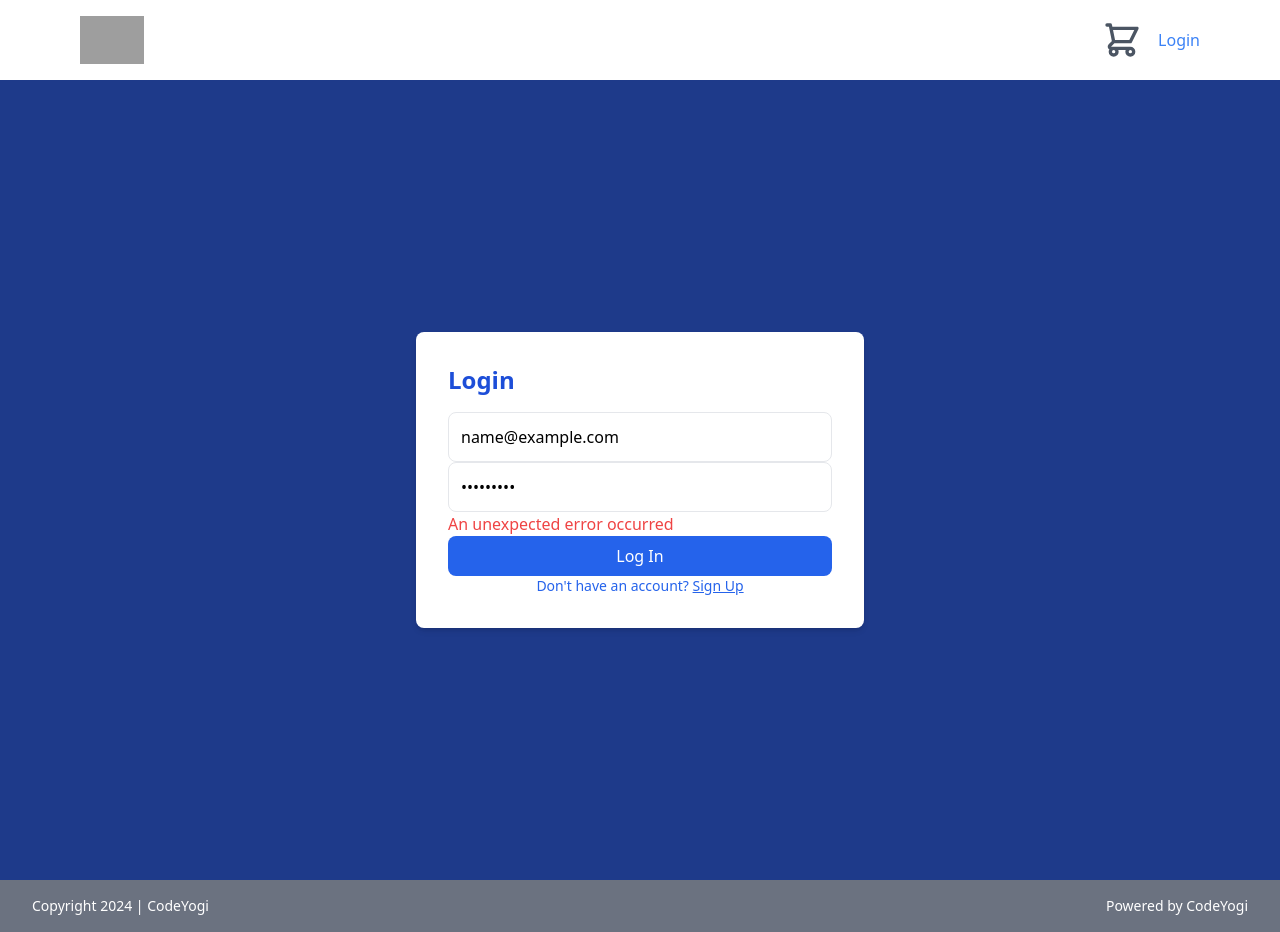
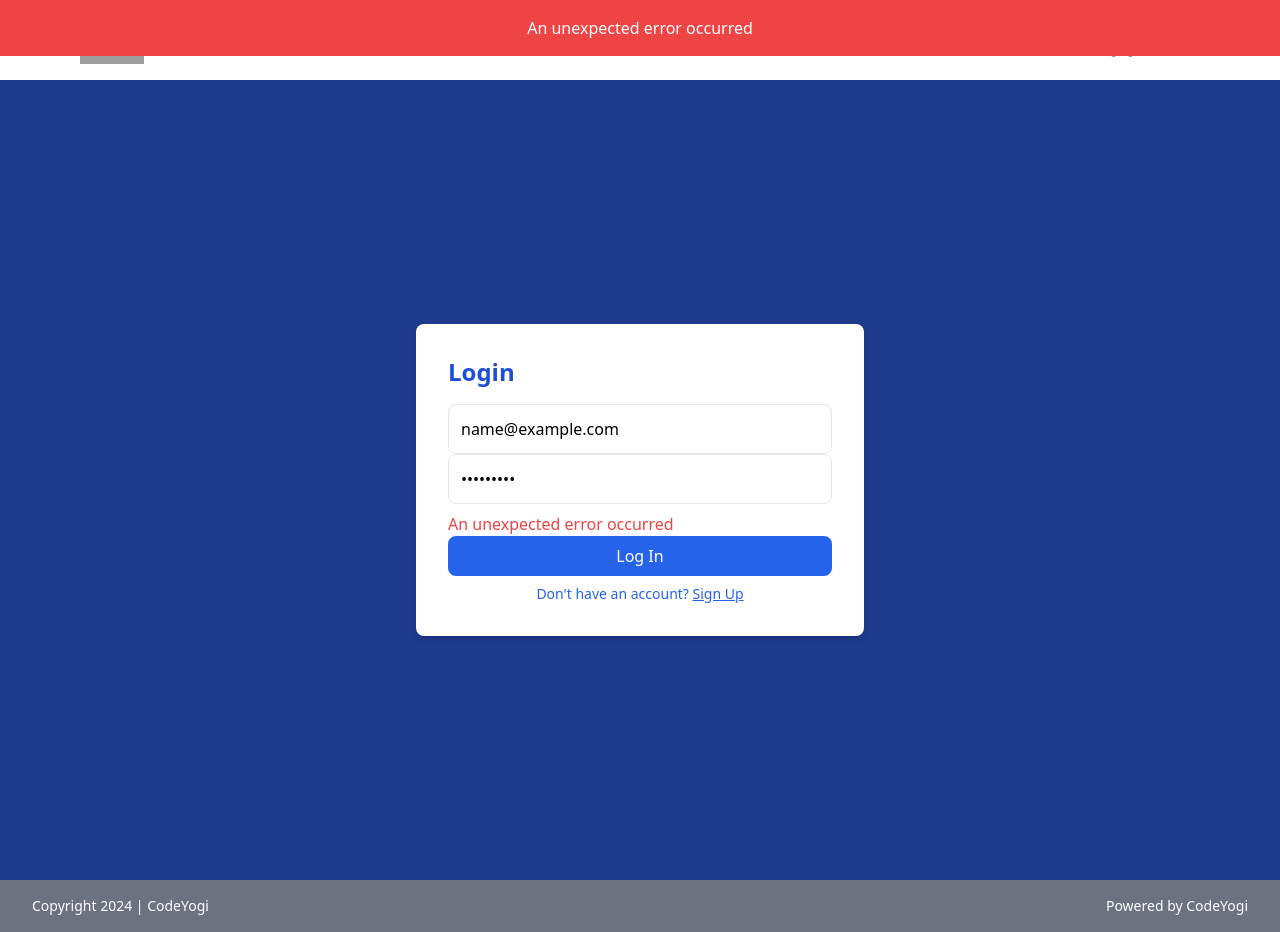
Before and after one commit to Rahil-Mohammad/EComApp, a React (Vite) app: page /login in a window 1280 px wide. Both pictures are taken after typing "name@example.com", "Sample123" into the empty fields and a click on the button "Log In". Built offline with nearby package versions, Linux system fonts and the light colour scheme; no server answers; grey boxes are pictures that could not be loaded.

Commit message:
api error handling

```diff
--- a/src/Login.jsx
+++ b/src/Login.jsx
@@ -3,8 +3,9 @@ import { Formik, Field, ErrorMessage, Form } from 'formik';
 import * as Yup from 'yup';
 import { useNavigate } from 'react-router-dom';
 import axios from 'axios';
+import withPopup from './withPopup'; // Import the HOC
 
-const LoginForm = ({ isSignUp, switchToSignUp, switchToLogin }) => {
+const LoginForm = ({ isSignUp, switchToSignUp, switchToLogin, showPopup }) => {
   const navigate = useNavigate();
 
   const handleSubmit = async (values, { setSubmitting, setErrors }) => {
@@ -17,17 +18,20 @@ const LoginForm = ({ isSignUp, switchToSignUp, switchToLogin }) => {
 
       if (response.data.token) {
         localStorage.setItem('jwtToken', response.data.token);
-        navigate('/dashboard');
+        navigate('/dashboard'); // Redirect to dashboard
       }
     } catch (error) {
       console.log('Error', error.response);
       if (error.response && error.response.data && error.response.data.errors) {
         const errorMessages = error.response.data.errors.map(err => `${err.field}: ${err.message}`).join(', ');
         setErrors({ apiError: errorMessages });
+        showPopup('Invalid credentials provided'); // Show popup notification
       } else if (error.response && error.response.data && error.response.data.message) {
         setErrors({ apiError: error.response.data.message });
+        showPopup('Invalid credentials provided'); // Show popup notification
       } else {
         setErrors({ apiError: 'An unexpected error occurred' });
+        showPopup('An unexpected error occurred'); // Show popup notification
       }
     } finally {
       setSubmitting(false);
@@ -81,7 +85,7 @@ const LoginForm = ({ isSignUp, switchToSignUp, switchToLogin }) => {
                 />
                 <ErrorMessage name="password" component="div" className="mt-2 text-sm text-red-600" />
               </div>
-              {errors.apiError && <div className="text-red-500">{errors.apiError}</div>}
+              {errors.apiError && <div className="text-red-500 mt-2">{errors.apiError}</div>}
               <button
                 type="submit"
                 disabled={isSubmitting}
@@ -89,7 +93,7 @@ const LoginForm = ({ isSignUp, switchToSignUp, switchToLogin }) => {
               >
                 {isSignUp ? 'Sign Up' : 'Log In'}
               </button>
-              <p className="text-sm text-center text-blue-600">
+              <p className="text-sm text-center text-blue-600 mt-2">
                 {isSignUp ? 'Already have an account?' : "Don't have an account?"}{' '}
                 <button
                   type="button"
@@ -107,6 +111,8 @@ const LoginForm = ({ isSignUp, switchToSignUp, switchToLogin }) => {
   );
 };
 
+const EnhancedLoginForm = withPopup(LoginForm);
+
 const Login = () => {
   const [isSignUp, setIsSignUp] = useState(false);
 
@@ -114,7 +120,7 @@ const Login = () => {
   const switchToLogin = () => setIsSignUp(false);
 
   return (
-    <LoginForm
+    <EnhancedLoginForm
       isSignUp={isSignUp}
       switchToSignUp={switchToSignUp}
       switchToLogin={switchToLogin}
--- a/src/api.js
+++ b/src/api.js
@@ -11,4 +11,4 @@ axios.interceptors.request.use(
   (error) => {
     return Promise.reject(error);
   }
-);
+);         //
--- /dev/null
+++ b/src/withPopup.jsx
@@ -0,0 +1,28 @@
+import React, { useState } from 'react';
+
+// Higher-Order Component for handling popups
+const withPopup = (WrappedComponent) => {
+  return (props) => {
+    const [popupMessage, setPopupMessage] = useState(null);
+
+    const showPopup = (message) => {
+      setPopupMessage(message);
+      setTimeout(() => {
+        setPopupMessage(null);
+      }, 3000); // Hide the popup after 3 seconds
+    };
+
+    return (
+      <div>
+        <WrappedComponent {...props} showPopup={showPopup} />
+        {popupMessage && (
+          <div className="fixed top-0 left-0 right-0 p-4 bg-red-500 text-white text-center">
+            {popupMessage}
+          </div>
+        )}
+      </div>
+    );
+  };
+};
+
+export default withPopup;
```
